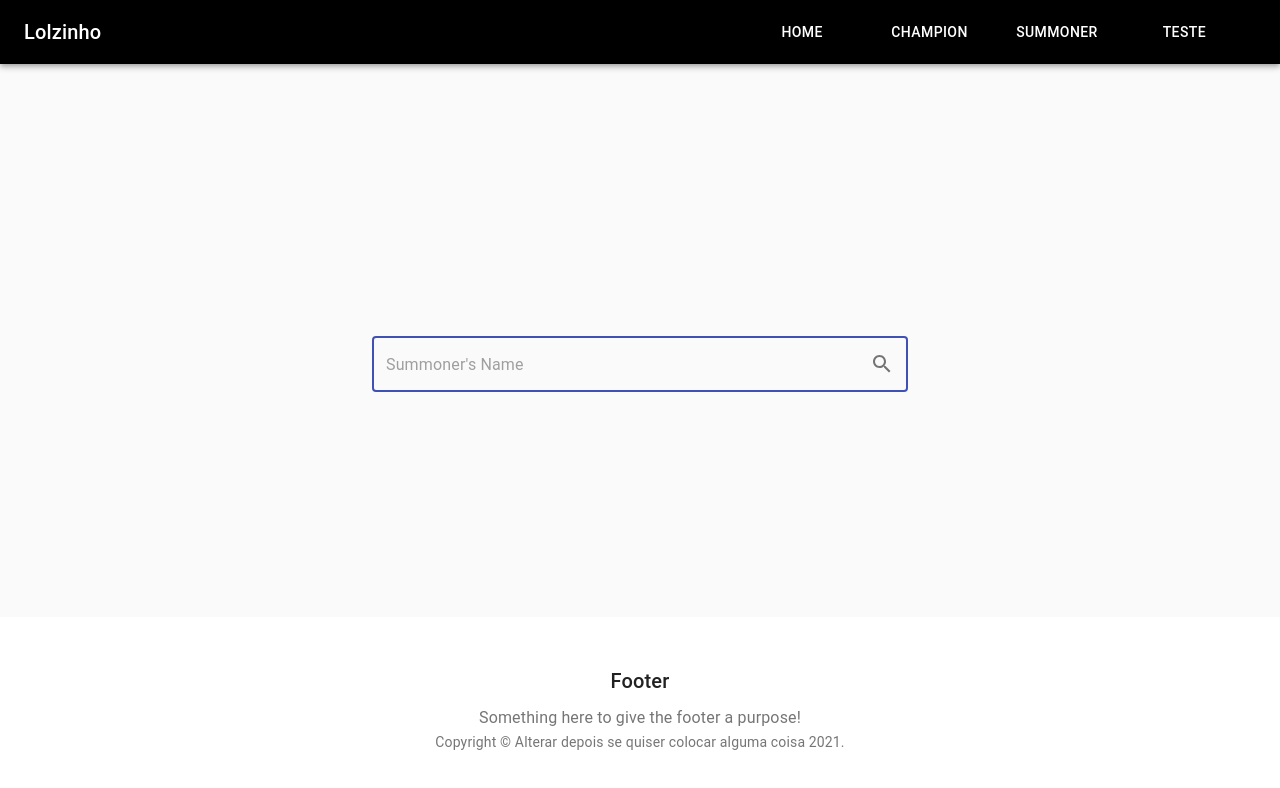
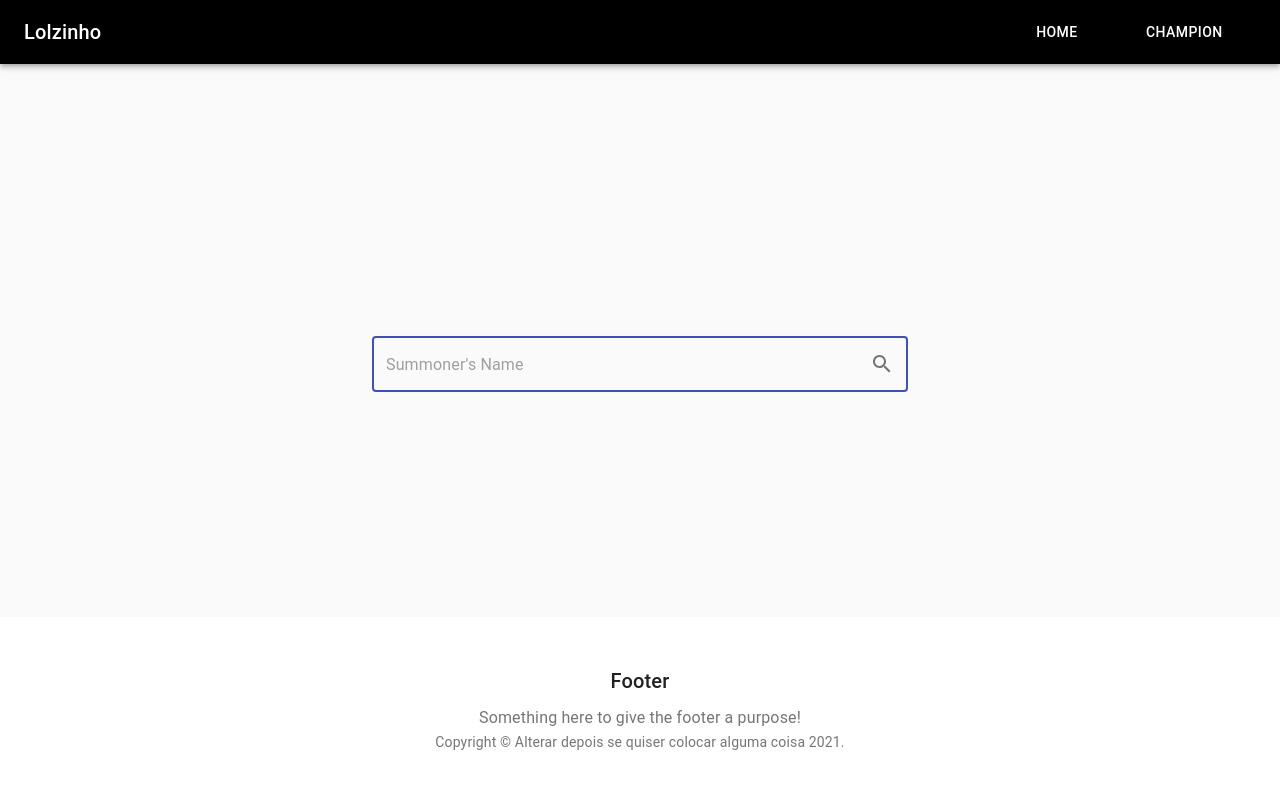
Before and after one commit to gpeixe/PW4-Frontend, a React (Create React App) app: page / in a window 1280 px wide. Shown: the top 788 px of the page. Built offline with nearby package versions, Linux system fonts and the light colour scheme.

Commit message:
Removed useless buttons

```diff
--- a/src/Components/Menu.jsx
+++ b/src/Components/Menu.jsx
@@ -32,10 +32,8 @@ function Menu(){
         Lolzinho
       </Typography>
       <div>
-      <ButtonComponent className={classes.buttons} variant="contained" color="secondary" value="Home" onClick={()=> history.push('/')} />
+        <ButtonComponent className={classes.buttons} variant="contained" color="secondary" value="Home" onClick={()=> history.push('/')} />
         <ButtonComponent className={classes.buttons} variant="contained" color="secondary" value="Champion" onClick={()=> history.push('/Champion')} />
-        <ButtonComponent className={classes.buttons} variant="contained" color="secondary" value="Summoner" onClick={()=> history.push('/Summoner')} />
-        <ButtonComponent className={classes.buttons} variant="contained" color="secondary" value="Teste" onClick={()=> history.push('/Champion')} />
       </div>
     </Toolbar>
   </AppBar>
```
